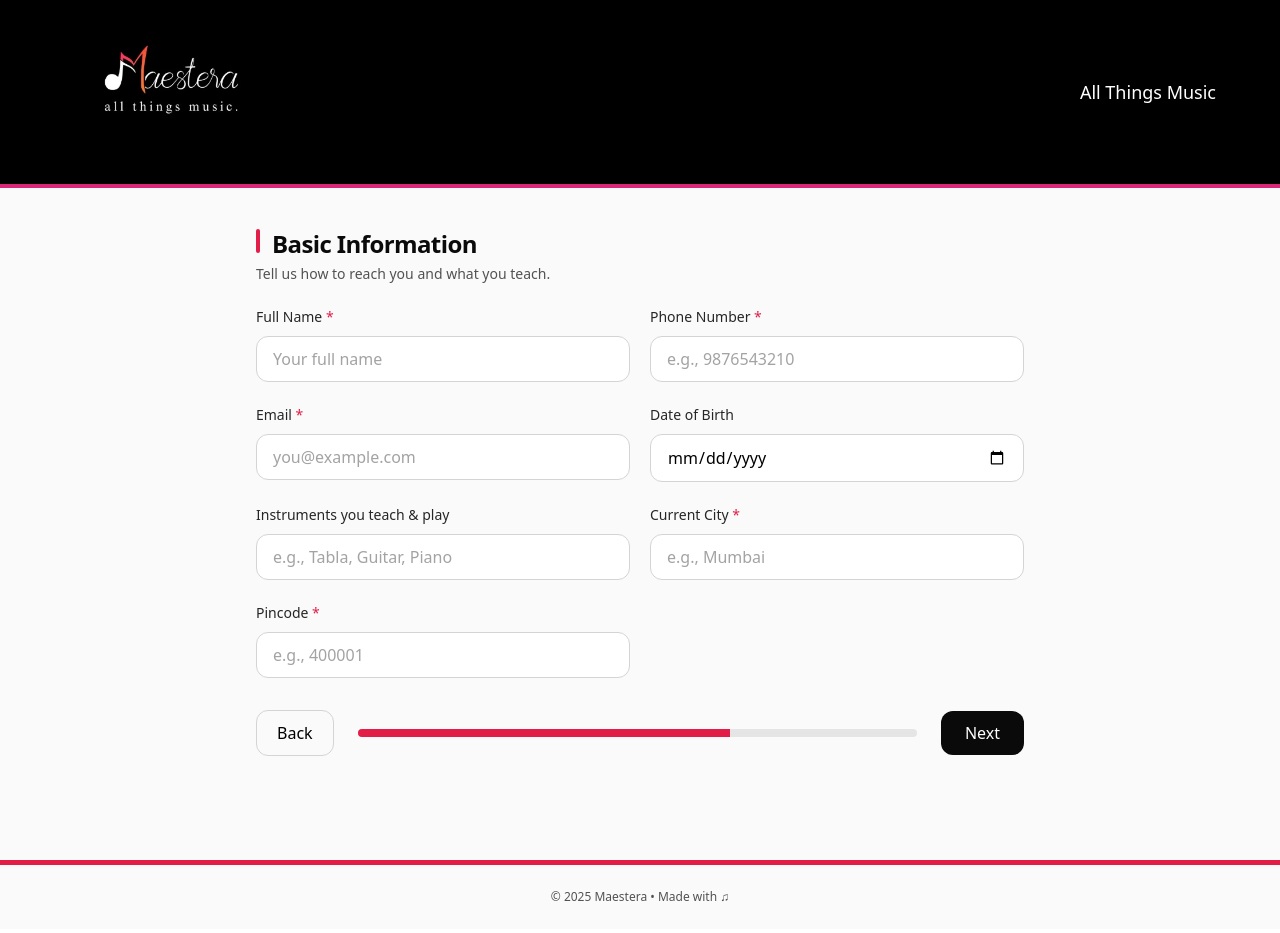
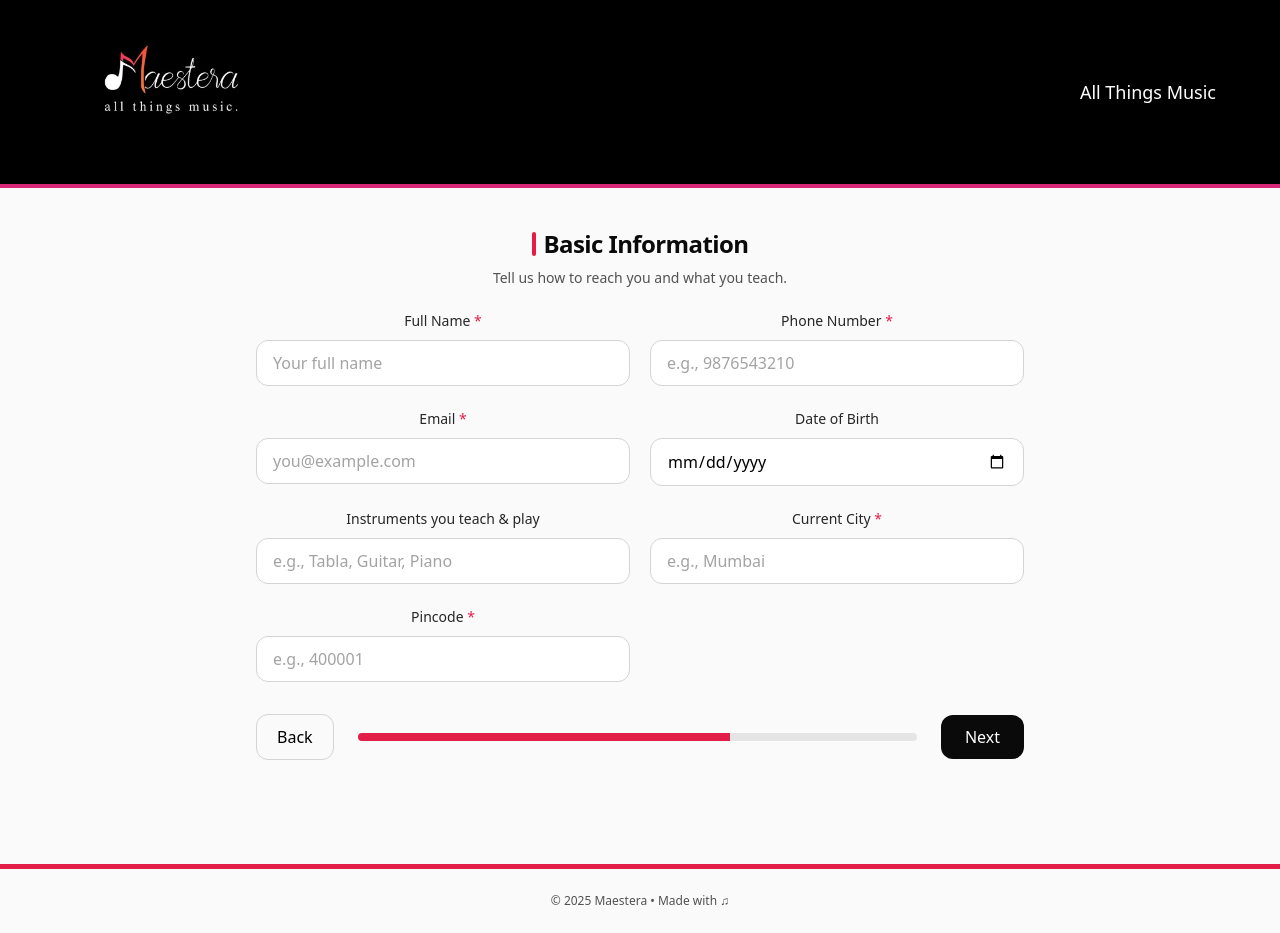
Before and after one commit to sudhanshuXd07/maestera-onboarding, a React (Vite) app: page / in a window 1280 px wide. Both pictures are taken after a click on the button "Continue". Built offline with nearby package versions, Linux system fonts and the light colour scheme.

Commit message:
make the basic info text middle

```diff
--- a/src/App.jsx
+++ b/src/App.jsx
@@ -17,11 +17,13 @@ const brand = {
 };
 
 const Section = ({ title, subtitle, children }) => (
-  <div className="w-full max-w-3xl mx-auto">
-    <h2 className="text-2xl font-semibold text-[#0a0a0a] tracking-tight flex items-baseline gap-3">
-      <span className="inline-block h-6 w-1 rounded bg-rose-600" />
+  <div className="w-full max-w-3xl mx-auto text-center">
+    <div className="flex justify-center items-center mb-2">
+      <span className="inline-block h-6 w-1 content-center rounded bg-rose-600 mr-2" />
+      <h2 className="text-2xl text-center font-semibold text-[#0a0a0a] tracking-tight">
         {title}
       </h2>
+    </div>
     {subtitle && <p className="mt-1 text-sm text-neutral-600">{subtitle}</p>}
     <div className="mt-5 space-y-4">{children}</div>
   </div>
```
Lines whose indentation alone changed are shown as unchanged.
